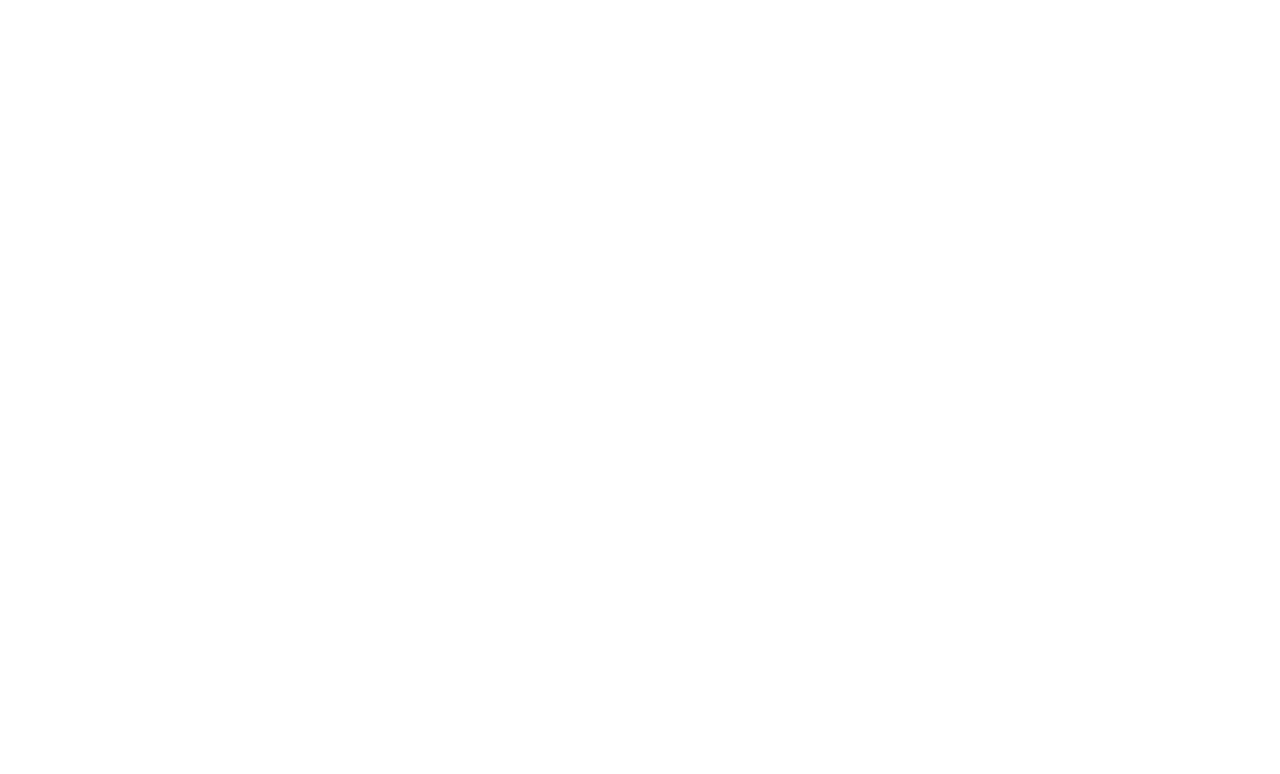
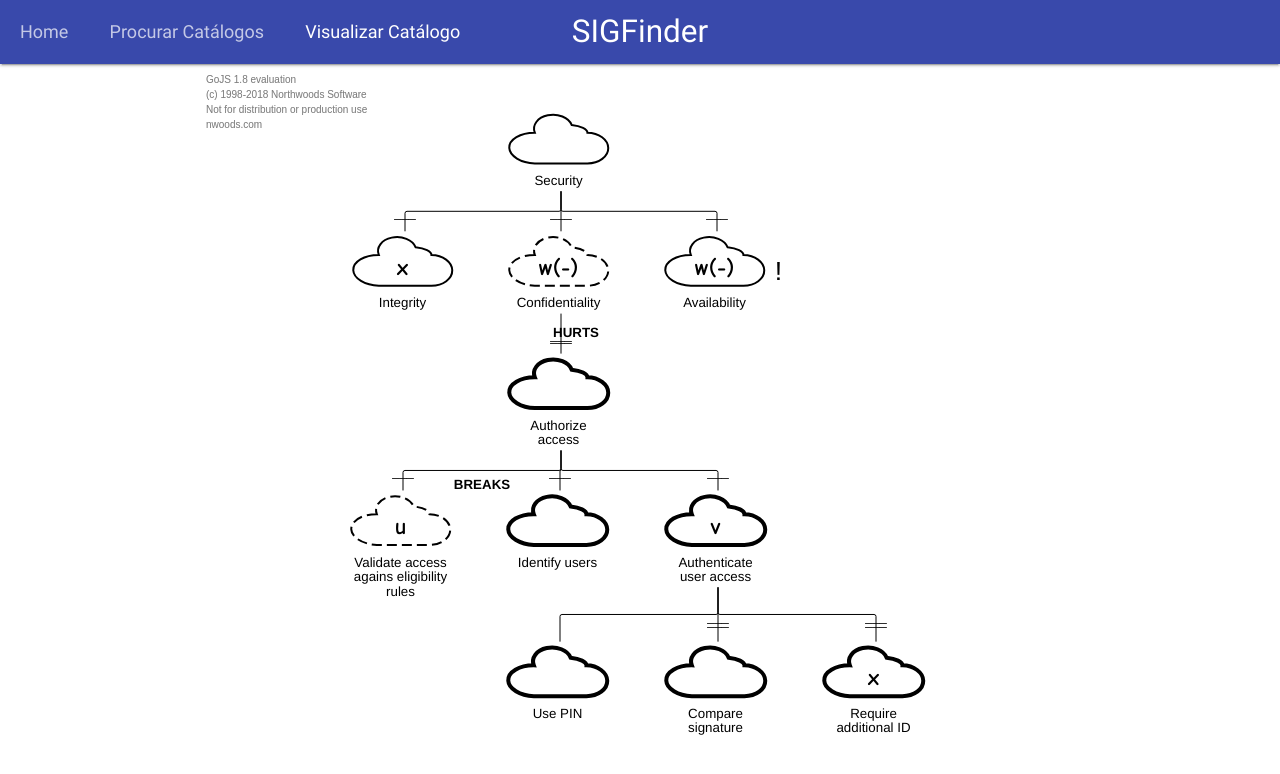
Before and after one commit to yuricavalcantedev/SIGHub-front-end, a plain HTML site: page pages/catalog.html in a window 1280 px wide. Drawn offline with nearby package versions, Linux system fonts and the light colour scheme.

Commit message:
Page to show one catalog was added, but just for example, it still need coding.

```diff
--- /dev/null
+++ b/css/catalog.css
@@ -0,0 +1,8 @@
+.container{
+    display: flex;
+    width: 100vw;
+    height: 90vh;
+    justify-items: center;
+    align-items: baseline;
+    flex-wrap: wrap;
+}
--- a/pages/catalog.html
+++ b/pages/catalog.html
@@ -1,17 +1,44 @@
 <!DOCTYPE html>
 <html lang="en">
+
 <head>
     <meta charset="UTF-8">
     <meta name="viewport" content="width=device-width, initial-scale=1.0">
     <meta http-equiv="X-UA-Compatible" content="ie=edge">
     <title>SIGFinder - Visualizar Catálogo</title>
+
+    <!--Import Google Icon Font-->
+    <link href="https://fonts.googleapis.com/icon?family=Material+Icons" rel="stylesheet">
+    <link href="../css/catalogs.css" rel="stylesheet">
+
+    <!-- Compiled and minified CSS -->
+    <link rel="stylesheet" href="https://cdnjs.cloudflare.com/ajax/libs/materialize/0.100.2/css/materialize.min.css">
+
+
+    <script src="/js/go.js"></script>
+    <script src="/js/commomFunctions.js"></script>
+    <script src="/js/catalog.js"></script>
+    <script src="/js/index.js"></script>
 </head>
-<body>
-    <div id="myDiagramDiv" style="width:600px; height:600px">
+
+<body onload="init()">
+
+    <nav>
+        <div class="nav-wrapper indigo darken-1">
+            <a href="#" class="brand-logo center">SIGFinder</a>
+            <div class="col s12 hide-on-med-and-down" style="margin-left: 20px">
+                <a href="/index.html" class="breadcrumb waves-light">Home</a>
+                <a href="/pages/catalogs.html" class="breadcrumb waves-light">Procurar Catálogos</a>
+                <a href="#!" class="breadcrumb waves-light">Visualizar Catálogo</a>
+            </div>
+        </div>
+    </nav>
+    <div id="myDiagramDiv" class="container">
 
     </div>
 
-    <script src="/js/index.js"></script>
+
 
 </body>
+
 </html>
```
Also changed, not shown: pages/catalogs.html (+1 -1 lines).
